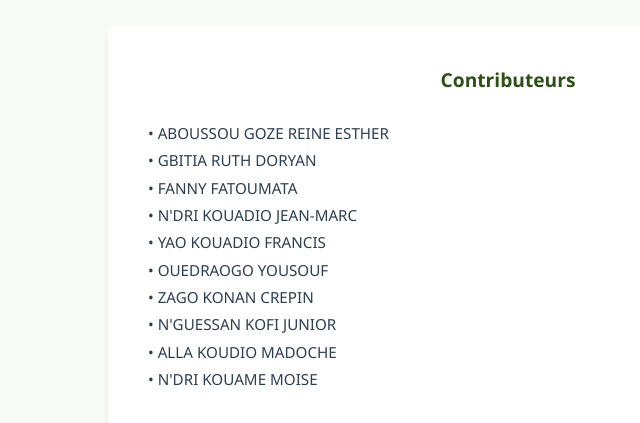
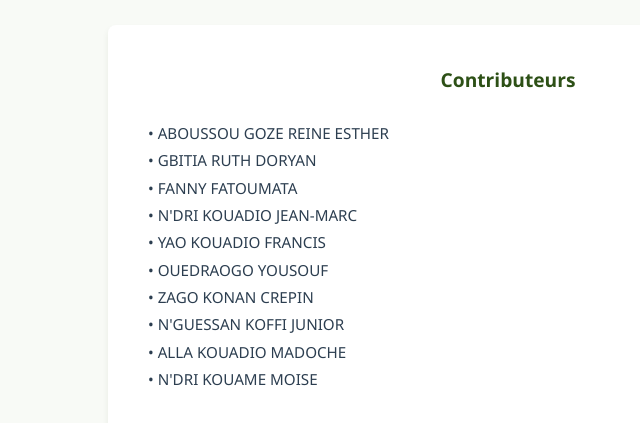
Before and after one commit to DevJ-58/Terasse, a plain HTML site: page index.html in a window 1280 px wide. Shown: the part 2880-3303 px from the top of the page, 132-772 px from the left. Drawn offline with Linux system fonts and the light colour scheme.

Commit message:
ajout des noms

```diff
--- a/index.html
+++ b/index.html
@@ -109,7 +109,7 @@
         <div style="max-width: 800px; margin: 0 auto; background: white; padding: 2.5rem; border-radius: 8px; box-shadow: 0 4px 6px rgba(45, 80, 22, 0.08);">
             <h3 style="color: #2d5016; margin-bottom: 1.5rem; font-weight: 600; text-align: center; font-size: 1.2rem;">Contributeurs</h3>
             <div style="columns: 2; gap: 2rem; margin-bottom: 2rem;">
-                <p style="color: #2c3e50; line-height: 1.8; break-inside: avoid; font-size: 0.95rem;">• ABOUSSOU GOZE REINE ESTHER <br>• GBITIA RUTH DORYAN<br>• FANNY FATOUMATA<br>• N'DRI KOUADIO JEAN-MARC<br>• YAO KOUADIO FRANCIS<br>• OUEDRAOGO YOUSOUF<br>• ZAGO KONAN CREPIN<br>• N'GUESSAN KOFI JUNIOR<br>• ALLA KOUDIO MADOCHE<br>• N'DRI KOUAME MOISE</p>
+                <p style="color: #2c3e50; line-height: 1.8; break-inside: avoid; font-size: 0.95rem;">• ABOUSSOU GOZE REINE ESTHER <br>• GBITIA RUTH DORYAN<br>• FANNY FATOUMATA<br>• N'DRI KOUADIO JEAN-MARC<br>• YAO KOUADIO FRANCIS<br>• OUEDRAOGO YOUSOUF<br>• ZAGO KONAN CREPIN<br>• N'GUESSAN KOFFI JUNIOR<br>• ALLA KOUADIO MADOCHE<br>• N'DRI KOUAME MOISE</p>
             </div>
             <div style="border-top: 2px solid #ecf0e9; padding-top: 1.5rem;">
                 <p style="color: #2c3e50; font-weight: 600; text-align: center; font-size: 1rem; margin: 0;">Supervisé par</p>
```
